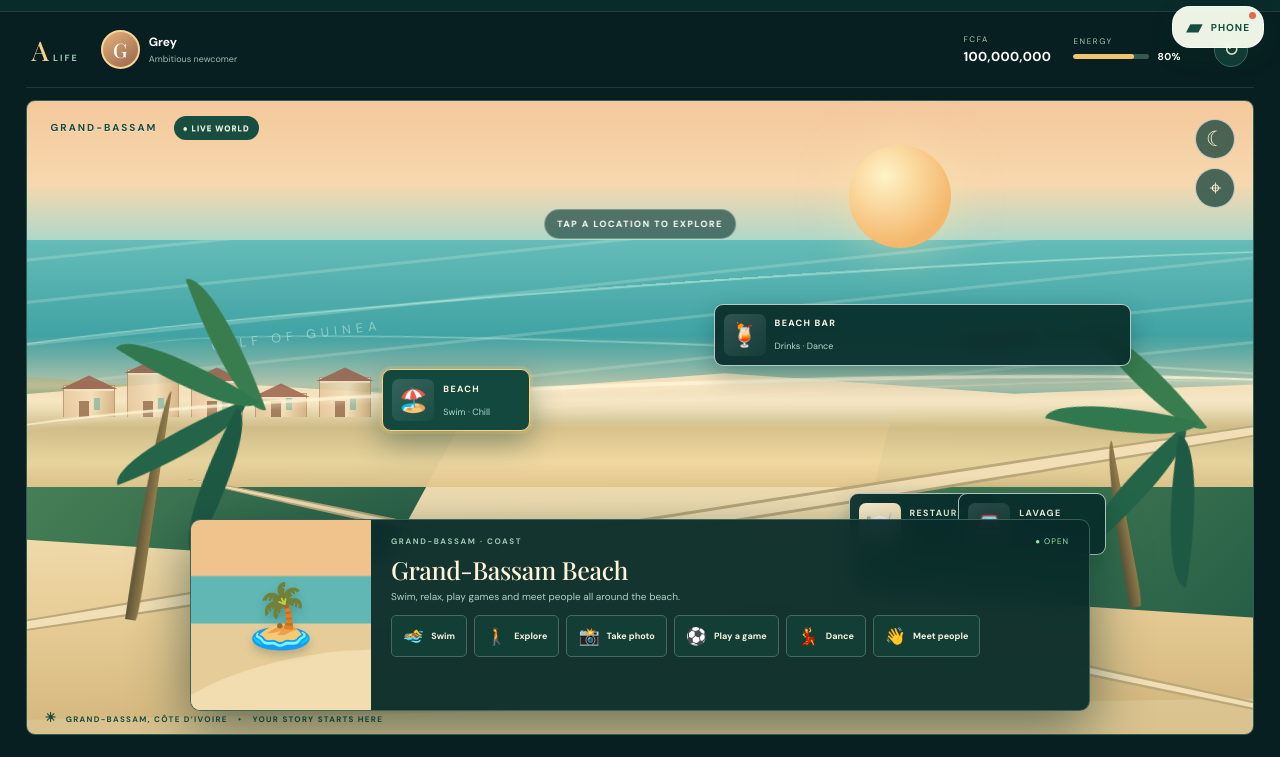
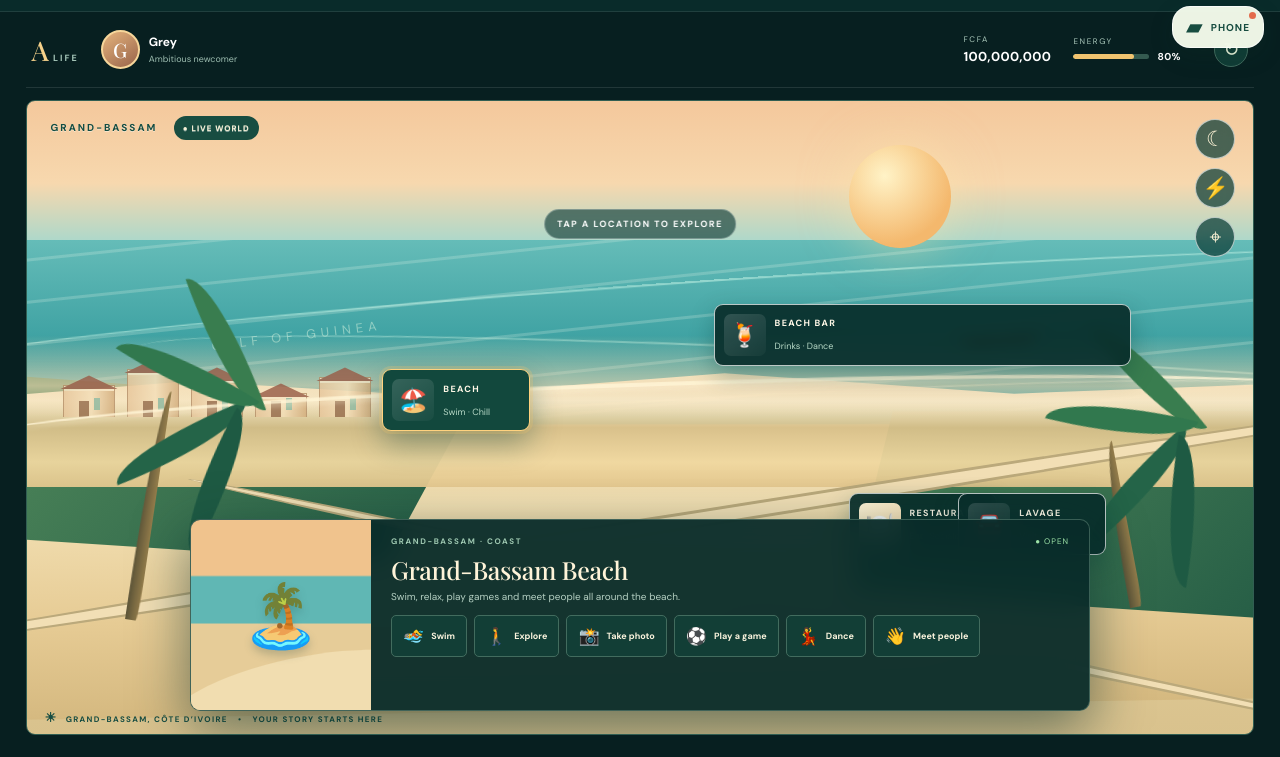
Before and after one commit to williamkbobb-create/Abijan-life-, a website: page index.html in a window 1280 px wide. Shown: the part 52-809 px from the top of the page. Drawn offline with nearby package versions, Linux system fonts and the light colour scheme; a web font is replaced by a local one.

Commit message:
ui: add energy purchase control to game HUD

```diff
--- a/index.html
+++ b/index.html
@@ -9,7 +9,7 @@
 <div class="game-hud"><a class="game-logo" href="#" aria-label="Abijan Life">A<span>LIFE</span></a><div class="hud-player"><div class="hud-avatar" id="avatar-initial">G</div><div><b id="profile-name">Grey</b><small id="profile-style">Coastal creative</small></div></div><div class="hud-stats"><div class="hud-stat"><span>FCFA</span><b id="balance">100,000,000</b></div><div class="hud-stat energy-stat"><span>ENERGY</span><div class="mini-meter"><i id="energy-meter" style="width:80%"></i></div><b><span id="energy-text">80</span>%</b></div></div><button id="reset-button" class="reset-game" type="button" aria-label="Reset demo" title="Reset demo">↻</button></div>
 <div class="world-scene" aria-label="Interactive Grand-Bassam coastal game map"><div class="scene-sun"></div><div class="scene-ocean"><span class="ocean-name">GULF OF GUINEA</span><i class="wave wave-a"></i><i class="wave wave-b"></i><i class="wave wave-c"></i></div><div class="scene-beach"></div><div class="scene-shoreline" aria-hidden="true"></div><div class="scene-foam" aria-hidden="true"></div><div class="scene-horizon-haze" aria-hidden="true"></div><div class="scene-village" aria-hidden="true"><i></i><i></i><i></i><i></i><i></i></div><div class="scene-pirogue" aria-hidden="true"><i></i></div><div class="scene-greenery greenery-a"></div><div class="scene-greenery greenery-b"></div><div class="lavage-car-lineup" aria-label="Cars lined up for washing" aria-hidden="true"><div class="wash-car wash-car-one"><i></i><b></b></div><div class="wash-car wash-car-two"><i></i><b></b></div><div class="wash-car wash-car-three"><i></i><b></b></div><div class="wash-car wash-car-four"><i></i><b></b></div></div><div class="scene-road scene-road-a"></div><div class="scene-road scene-road-b"></div><div class="scene-palm palm-a"><i></i></div><div class="scene-palm palm-b"><i></i></div><div class="scene-town-label">GRAND-BASSAM <span>● LIVE WORLD</span></div><div class="map-hint" aria-hidden="true">TAP A LOCATION TO EXPLORE</div>
 <button class="world-pin pin-beach selected" data-location="beach" type="button" aria-pressed="true"><span class="pin-icon">🏖️</span><b>BEACH</b><small>Swim · Chill</small></button><button class="world-pin pin-bar" data-location="bar" type="button" aria-pressed="false"><span class="pin-icon">🍹</span><b>BEACH BAR</b><small>Drinks · Dance</small></button><button class="world-pin pin-restaurant" data-location="restaurant" type="button" aria-pressed="false"><span class="pin-icon">🍽️</span><b>RESTAURANT</b><small>Eat · Socialize</small></button><button class="world-pin pin-lavage" data-location="lavage" type="button" aria-pressed="false"><span class="pin-icon">🚘</span><b>LAVAGE</b><small>Visit</small></button>
-<div class="scene-controls"><button id="rest-button" type="button" class="round-control" aria-label="Rest and recover energy" title="Rest">☾</button><button id="map-view-button" type="button" class="round-control" aria-label="Toggle map view" aria-pressed="false" title="Map">⌖</button></div>
+<div class="scene-controls"><button id="rest-button" type="button" class="round-control" aria-label="Rest and recover energy" title="Rest">☾</button><button id="buy-energy-button" type="button" class="round-control" aria-label="Buy energy for 10,000 simulated FCFA" title="Buy up to 25 energy for 10,000 simulated FCFA">⚡</button><button id="map-view-button" type="button" class="round-control" aria-label="Toggle map view" aria-pressed="false" title="Map">⌖</button></div>
 <div class="location-dock"><div class="dock-art beach-cover"><span id="dock-icon">🏝️</span></div><div class="dock-main"><div class="dock-heading"><span class="location-kicker" id="location-kicker">GRAND-BASSAM · COAST</span><span class="open-indicator">● OPEN</span></div><h2 id="detail-title">Grand-Bassam Beach</h2><p id="detail-description">Make a splash. The coast is yours.</p><div id="location-actions" class="quick-actions"></div></div></div>
 <div class="scene-bottom-note"><span>☀</span> GRAND-BASSAM, CÔTE D’IVOIRE <span class="bottom-dot">•</span> YOUR STORY STARTS HERE</div></div>
 <div id="activity-count" class="sr-only">0 actions</div><p id="activity-empty" class="sr-only">No activities yet</p><ol id="activity-list" class="sr-only" aria-live="polite"></ol>
```
